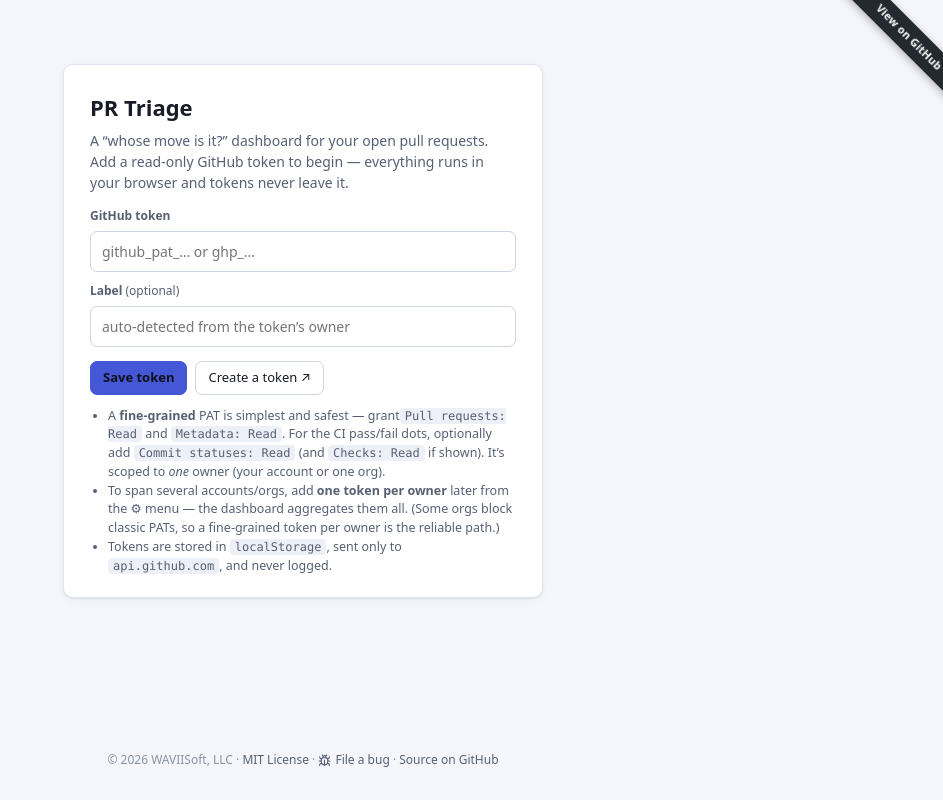
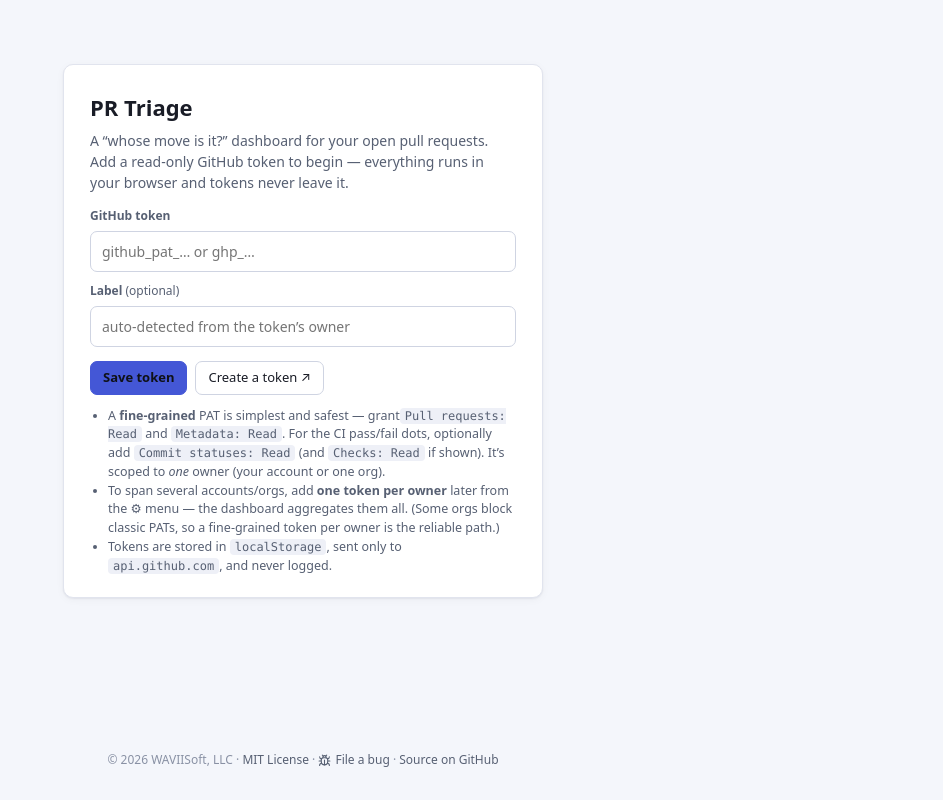
Before and after one commit to waviisoft/pr-triage, a React (Vite) app: page / in a window 1280 px wide. Shown: the whole page, without its empty margins (337-1280 px from the left). Built offline with nearby package versions, Linux system fonts and the light colour scheme.

Commit message:
Remove View on GitHub corner sash
The footer already links to the source repo, so the fixed corner ribbon
is redundant. Delete the GitHubSash component, its mount in main.tsx, and
its theme.css styles; tidy the related Footer/README comments.

```diff
--- a/src/main.tsx
+++ b/src/main.tsx
@@ -2,13 +2,11 @@ import { StrictMode } from "react";
 import { createRoot } from "react-dom/client";
 import { App } from "./ui/App";
 import { Footer } from "./ui/Footer";
-import { GitHubSash } from "./ui/GitHubSash";
 import "./ui/theme.css";
 
 createRoot(document.getElementById("root")!).render(
   <StrictMode>
     <App />
     <Footer />
-    <GitHubSash />
   </StrictMode>,
 );
--- a/src/ui/Footer.tsx
+++ b/src/ui/Footer.tsx
@@ -3,7 +3,7 @@ import { newBugReportUrl, REPO_LICENSE_URL, REPO_URL } from "./links";
 
 /** Page footer: copyright, the license (spelled out + linked), a "file a bug"
  *  link that pre-fills the report with the browser's user agent, and a source
- *  link that also serves small screens where the sash is hidden. */
+ *  link to the repository. */
 export function Footer() {
   const bugUrl = newBugReportUrl(
     typeof navigator === "undefined" ? "" : navigator.userAgent,
--- a/src/ui/GitHubSash.tsx
+++ /dev/null
@@ -1,21 +0,0 @@
-import { REPO_URL } from "./links";
-
-/**
- * "Fork me on GitHub"-style corner ribbon linking to the source repo, where a
- * visitor can open an issue, fork, or review the code. Fixed to the top-right of
- * the viewport; hidden on narrow screens so it doesn't collide with the header
- * controls (see theme.css).
- */
-export function GitHubSash() {
-  return (
-    <a
-      className="gh-sash"
-      href={REPO_URL}
-      target="_blank"
-      rel="noreferrer"
-      aria-label="View PR Triage on GitHub — open an issue, fork, or review the source"
-    >
-      View on GitHub
-    </a>
-  );
-}
--- a/src/ui/theme.css
+++ b/src/ui/theme.css
@@ -176,36 +176,6 @@ a {
 }
 .app-footer a.footer-link-icon:hover span {
   border-bottom-color: currentColor;
-}
-
-/* "View on GitHub" corner ribbon, fixed to the top-right of the viewport.
-   Hidden below a width where it would overlap the header controls. */
-.gh-sash {
-  position: fixed;
-  top: 24px;
-  right: -46px;
-  width: 160px;
-  transform: rotate(45deg);
-  background: #24292f;
-  color: #fff;
-  text-align: center;
-  padding: 5px 0;
-  font-size: 11px;
-  font-weight: 650;
-  letter-spacing: 0.02em;
-  box-shadow: 0 2px 8px rgba(0, 0, 0, 0.28);
-  z-index: 60;
-  transition: background 0.12s;
-}
-.gh-sash:hover {
-  background: #30363d;
-}
-/* Below this width the centered column reaches the corner and the ribbon would
-   overlap the header controls, so hide it there. */
-@media (max-width: 969px) {
-  .gh-sash {
-    display: none;
-  }
 }
 
 .header {
```
Also changed, not shown: 1 other file (tests, documents, lock files or other folders).
